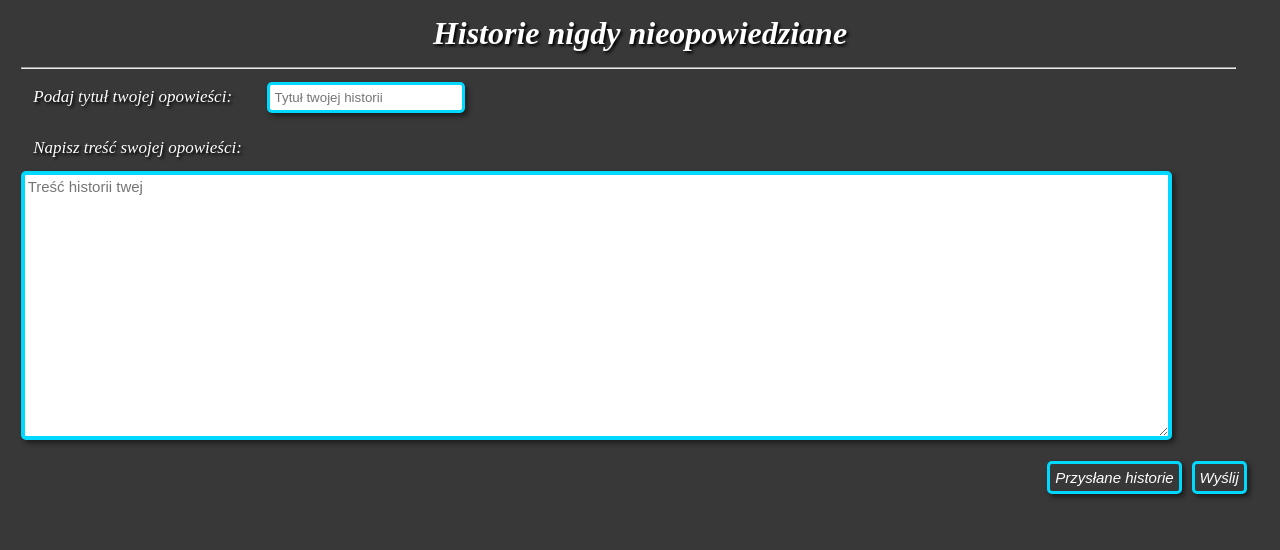
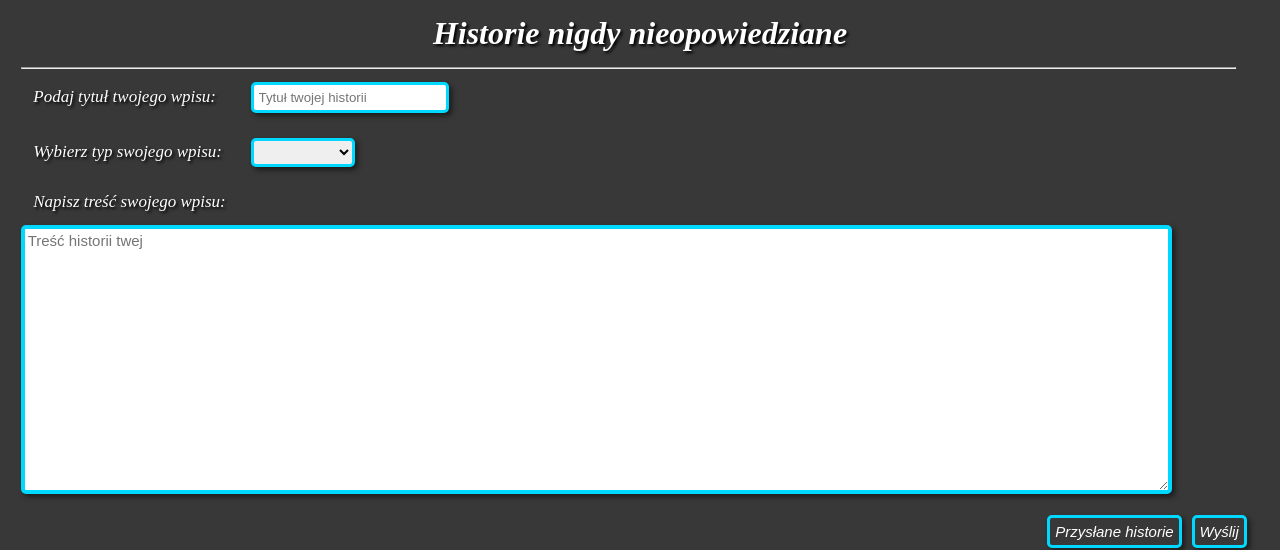
Before and after one commit to Barpotroszek/historie_nigdy_nieopowiedziane, a Flask app: page / in a window 1280 px wide. Shown: the top 550 px of the page. Run offline with Flask 2, Linux system fonts and the light colour scheme.

Commit message:
Added categories

```diff
--- a/main.py
+++ b/main.py
@@ -36,14 +36,16 @@ def index():
 def index_post():
     title = flask.request.form['story-title'],
     title = ''.join(map(str, title))
+    select_type = flask.request.form['select-type']
     content = flask.request.form['story-content']
+    print("Selected:", select_type)
 
     if '#word' in str(title):
         title = title[6:]
         amount = html.send_to_wordpress(title, content)
         return flask.redirect(flask.url_for('post_wordpress', amount=amount))
 
-    html.post_template(title, content)
+    html.post_template(title, select_type, content)
     return flask.redirect(flask.url_for('post_normal'))
 
 
--- a/static/style.css
+++ b/static/style.css
@@ -44,11 +44,15 @@ input {
     padding-right: 10px;
 }
 
+select {
+    padding: 3px;
+}
+
 .story-label{
     font-size: large;
 }
 
-#title_div {
+#title_div, #select-div {
     margin-bottom: 2%;
 }
 
--- a/templates/index.html
+++ b/templates/index.html
@@ -14,11 +14,21 @@
     <hr>
     <form method="POST">
         <div id="title_div">
-            <label for='story-title'>Podaj tytuł twojej opowieści: </label>
+            <label for='story-title'>Podaj tytuł twojego wpisu: </label>
             <input name="story-title" type="text" placeholder="Tytuł twojej historii" class="data-in">
         </div>
+        <div id="select-div">
+        <label for="select-type">Wybierz typ swojego wpisu:</label>
+            <select name="select-type" id="select-type" class="data-in" required>
+                <option value=""></option>
+                <option value="swiadectwo">Świadectwo</option>
+                <option value="modlitwa">Modlitwa</option>
+                <option value="historia">Historia</option>
+                <option value="inne">inne</option>
+            </select>
+        </div>
         <div id="content_div">
-            <label for='story-content'>Napisz treść swojej opowieści:</label>
+            <label for='story-content'>Napisz treść swojego wpisu:</label>
             <br>
             <textarea id='story-area' class='data-in' name="story-content" placeholder="Treść historii twej"
                 rows="15" cols="40" required></textarea>
--- a/write_json.py
+++ b/write_json.py
@@ -13,7 +13,7 @@ class templates:
                 return True
         return False #jeśli nie ma takiej
 
-    def add_post(self, title,content):
+    def add_post(self, title, select_type, content):
         '''Dodaje post do pliku json i zwraca w tupli link z tytułem wpisu'''
         with open(file_name, 'r+', encoding='utf-8') as f:
             data = json.loads(f.read())
@@ -31,6 +31,7 @@ class templates:
             var['title'] = title
             now_time = datetime.datetime.now().strftime('%H:%M')
             var['time'] = now_time
+            var['type'] = select_type
             var['saved'] = "False"
             var['content'] = content
             #dodaj ten słownik do listy dzisiejszych postów
@@ -170,11 +171,11 @@ class templates:
             f.write(string)
             f.close()
 
-    def post_template(self, title, content):
+    def post_template(self, title, select_type, content):
         with open('templates/post.html', 'r', encoding='utf-8') as html:
             source = html.read()
             html.close()
-            link = self.add_post(title, content)
+            link = self.add_post(title, select_type, content)
 
         translate = {'^title^' : str(title), "^link^":link}
 
```
Also changed, not shown: templates/data.json (+7 -0 lines).
